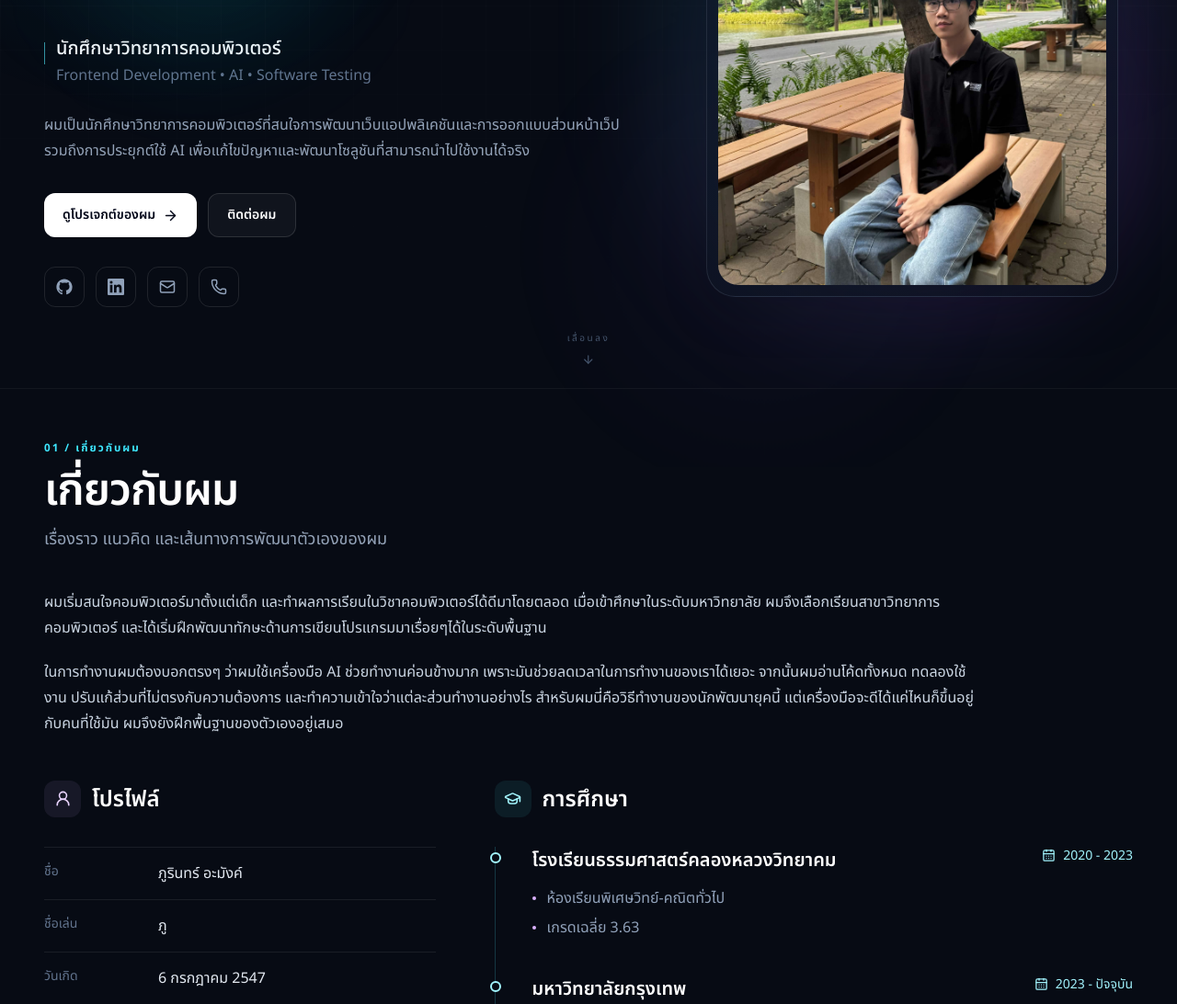
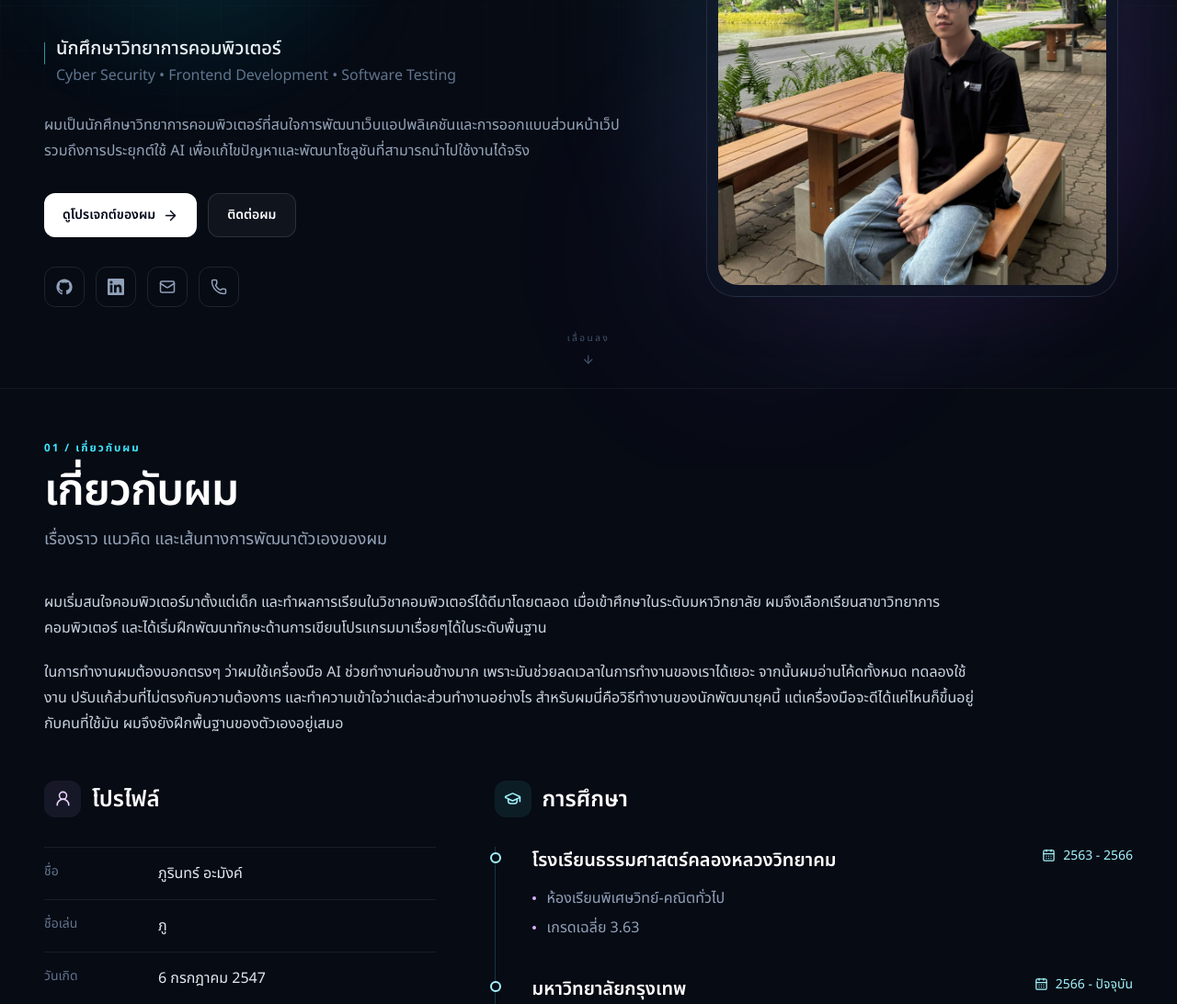
Before and after one commit to Purin-Work/Portfolio, a Next.js app: page / in a window 1280 px wide. Shown: the part 378-1470 px from the top of the page at 92% size. Built offline with nearby package versions, Linux system fonts and the light colour scheme; no server answers.

Commit message:
Update portfolio skills and profile details
Publish the latest bilingual profile, education, and Programming Languages proficiency updates.

```diff
--- a/data/portfolio.ts
+++ b/data/portfolio.ts
@@ -16,8 +16,8 @@ export const portfolio: PortfolioData = {
     },
     greeting: { th: "สวัสดีครับ ผมชื่อ", en: "Hello, I’m" },
     roles: {
-      th: ["นักศึกษาวิทยาการคอมพิวเตอร์", "Frontend Development", "AI", "Software Testing"],
-      en: ["Computer Science Student", "Frontend Development", "AI", "Software Testing"],
+      th: ["นักศึกษาวิทยาการคอมพิวเตอร์", "Cyber Security", "Frontend Development", "Software Testing"],
+      en: ["Computer Science Student", "Cyber Security", "Frontend Development", "Software Testing"],
     },
     introduction: {
       th: "ผมเป็นนักศึกษาวิทยาการคอมพิวเตอร์ที่สนใจการพัฒนาเว็บแอปพลิเคชันและการออกแบบส่วนหน้าเว็ป รวมถึงการประยุกต์ใช้ AI เพื่อแก้ไขปัญหาและพัฒนาโซลูชันที่สามารถนำไปใช้งานได้จริง",
@@ -31,7 +31,7 @@ export const portfolio: PortfolioData = {
           th: "โรงเรียนธรรมศาสตร์คลองหลวงวิทยาคม",
           en: "Thammasat Klongluang Wittayakom School",
         },
-        period: { th: "2020 - 2023", en: "2020 - 2023" },
+        period: { th: "2563 - 2566", en: "2020 - 2023" },
         details: {
           th: ["ห้องเรียนพิเศษวิทย์-คณิตทั่วไป", "เกรดเฉลี่ย 3.63"],
           en: ["Science Mathematics Enrichment Program", "(GPA) 3.63"],
@@ -42,7 +42,7 @@ export const portfolio: PortfolioData = {
           th: "มหาวิทยาลัยกรุงเทพ",
           en: "Bangkok University",
         },
-        period: { th: "2023 - ปัจจุบัน", en: "2023 - Recently" },
+        period: { th: "2566 - ปัจจุบัน", en: "2023 - Present" },
         details: {
           th: [
             "คณะเทคโนโลยีสารสนเทศและนวัตกรรม",
@@ -51,7 +51,7 @@ export const portfolio: PortfolioData = {
           ],
           en: [
             "School of Information Technology and Innovation",
-            "Major Computer Science",
+            "Major in Computer Science",
             "(GPA) 3.57",
           ],
         },
@@ -292,7 +292,7 @@ export const portfolio: PortfolioData = {
     },
   ],
   skillGroups: [
-    { title: { th: "ภาษาโปรแกรม", en: "Programming Languages" }, skills: [{ name: "C#", level: "Basic / Familiar" }, { name: "Python", level: "Basic / Familiar" }, { name: "JavaScript", level: "Familiar" }, { name: "HTML", level: "Basic" }, { name: "CSS", level: "Basic" }] },
+    { title: { th: "ภาษาโปรแกรม", en: "Programming Languages" }, skills: [{ name: "C#", level: "Basic" }, { name: "Python", level: "Basic" }, { name: "JavaScript", level: "Basic" }, { name: "HTML", level: "Basic" }, { name: "CSS", level: "Basic" }] },
     { title: { th: "เฟรมเวิร์กและไลบรารี", en: "Frameworks & Libraries" }, skills: [{ name: "Next.js", level: "Basic" }, { name: "React", level: "Basic" }, { name: "Tailwind CSS", level: "Basic" }, { name: ".NET MAUI", level: "Basic" }, { name: "ASP.NET Core Razor Pages", level: "Familiar" }] },
     { title: { th: "ฐานข้อมูล", en: "Databases" }, skills: [{ name: "SQLite", level: "Basic" }, { name: "MySQL", level: "Basic" }] },
     { title: { th: "เครื่องมือและเทคโนโลยี", en: "Tools & Technologies" }, skills: [{ name: "Git & GitHub", level: "Basic" }, { name: "Visual Studio", level: "Basic" }, { name: "VS Code", level: "Basic" }, { name: "Figma", level: "Basic" }, { name: "Wokwi", level: "Basic" }, { name: "RapidMiner", level: "Familiar" }, { name: "Cisco Packet Tracer", level: "Familiar" }] },
```
